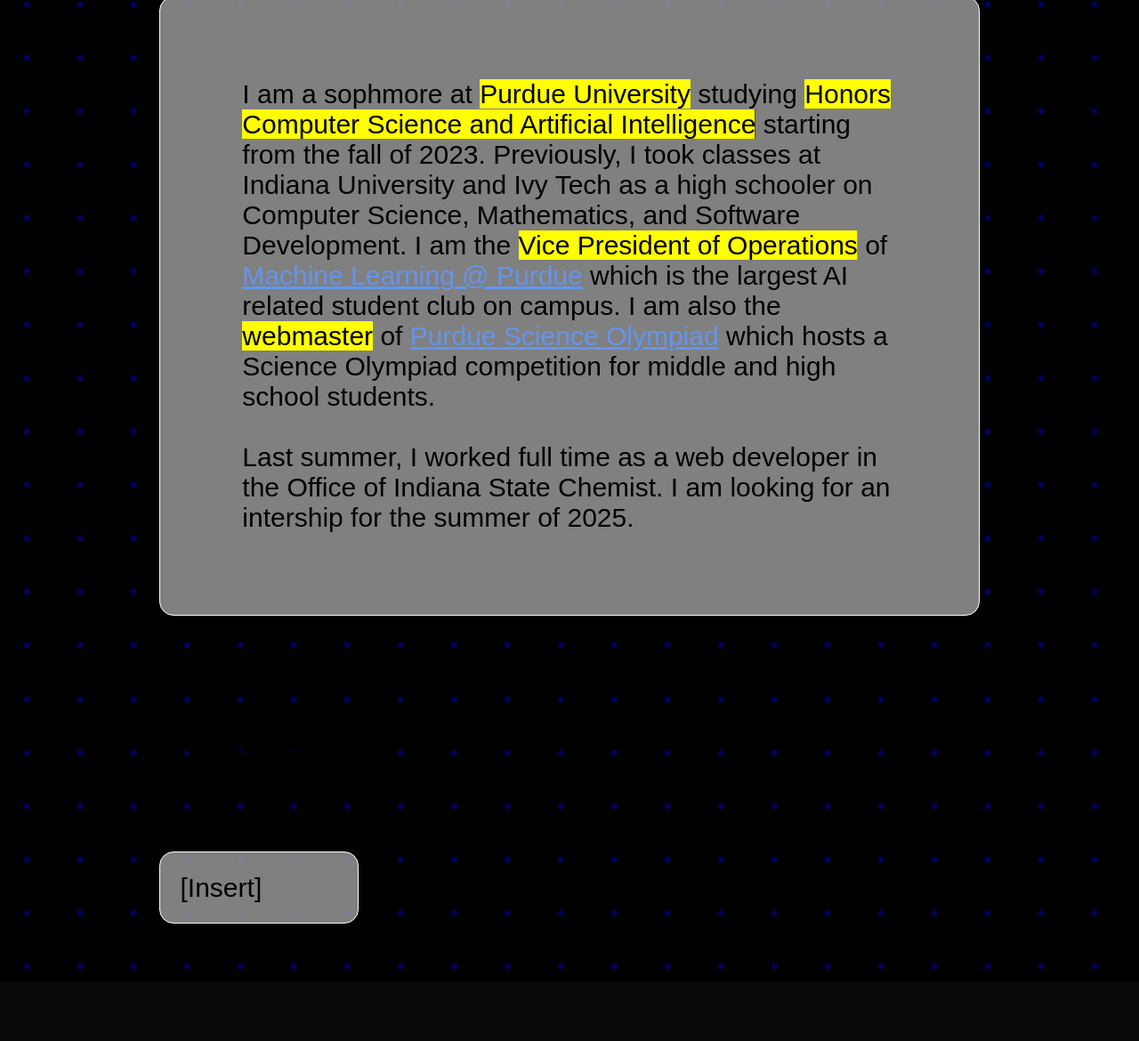
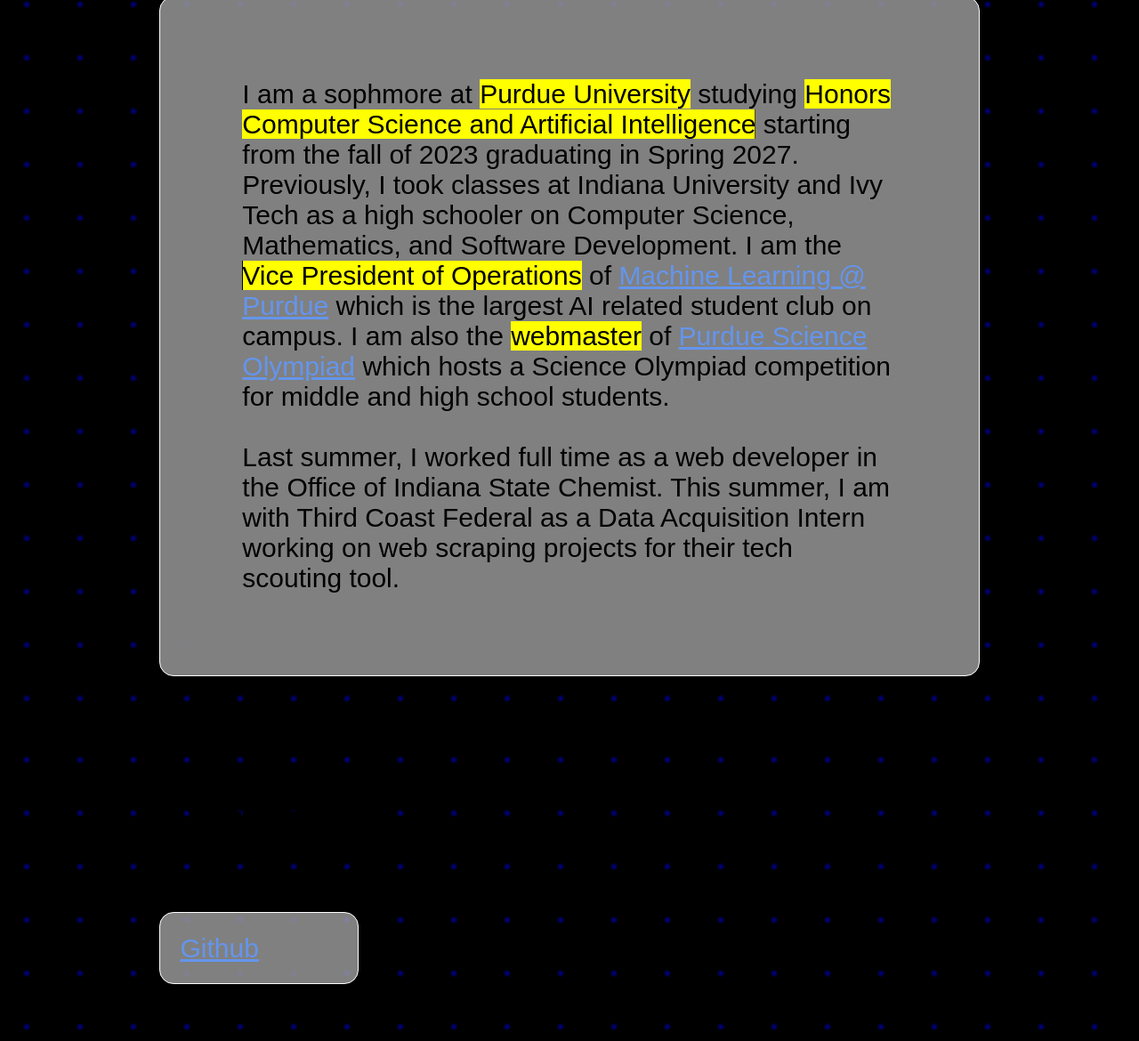
Before and after one commit to shrungpatel/shrungpatel.github.io, a plain HTML site: page index.html in a window 1280 px wide. Shown: the part 1005-2175 px from the top of the page at 89% size. Before the commit the page ends 2107 px from the top, so only its background shows below. Drawn offline with Linux system fonts and the light colour scheme.

Commit message:
Added contact

```diff
--- a/index.html
+++ b/index.html
@@ -32,9 +32,9 @@
         <div class="section-text">
             <h1>About</h1>            <br></br>
             <p class="glass">
-                I am a sophmore at <mark>Purdue University</mark> studying <mark>Honors Computer Science and Artificial Intelligence</mark> starting from the fall of 2023. Previously, I took classes at Indiana University and Ivy Tech as a high schooler on Computer Science, Mathematics, and Software Development. I am the <mark>Vice President of Operations</mark> of <a href="https://ml-purdue.github.io/">Machine Learning @ Purdue</a> which is the largest AI related student club on campus. I am also the <mark>webmaster</mark> of <a href="https://sites.google.com/view/purduescioly/home">Purdue Science Olympiad</a> which hosts a Science Olympiad competition for middle and high school students.
+                I am a sophmore at <mark>Purdue University</mark> studying <mark>Honors Computer Science and Artificial Intelligence</mark> starting from the fall of 2023 graduating in Spring 2027. Previously, I took classes at Indiana University and Ivy Tech as a high schooler on Computer Science, Mathematics, and Software Development. I am the <mark>Vice President of Operations</mark> of <a href="https://ml-purdue.github.io/">Machine Learning @ Purdue</a> which is the largest AI related student club on campus. I am also the <mark>webmaster</mark> of <a href="https://sites.google.com/view/purduescioly/home">Purdue Science Olympiad</a> which hosts a Science Olympiad competition for middle and high school students.
                 <br></br>
-                Last summer, I worked full time as a web developer in the Office of Indiana State Chemist. I am looking for an intership for the summer of 2025.
+                Last summer, I worked full time as a web developer in the Office of Indiana State Chemist. This summer, I am with Third Coast Federal as a Data Acquisition Intern working on web scraping projects for their tech scouting tool.
             </p>
         </div>
     </div>
@@ -68,7 +68,7 @@
             <div class="section-text">
                 <h1>Contact</h1>            <br></br>
                 <p class="glass">
-                    [Insert]
+                    <a href="https://github.com/shrungpatel">Github</a>
                 </p>
             </div>
         </div>
```
